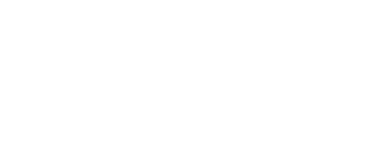
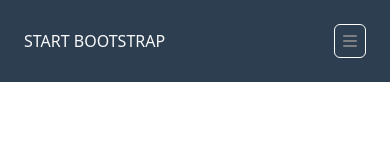
Before and after one commit to NicolaSoggiu/html-css-bootstrap-freelancer, a plain HTML site: page index.html in a window 390 px wide. Drawn offline with nearby package versions, Linux system fonts and the light colour scheme.

Commit message:
add mobile navbar

```diff
--- a/assets/style.css
+++ b/assets/style.css
@@ -0,0 +1,3 @@
+.br_color {
+    background-color: #2C3E50;
+}
--- a/index.html
+++ b/index.html
@@ -12,8 +12,27 @@
       crossorigin="anonymous"
     />
     <link rel="stylesheet" href="assets/style.css" />
+    <link
+      rel="stylesheet"
+      href="https://cdnjs.cloudflare.com/ajax/libs/font-awesome/6.4.0/css/all.min.css"
+      integrity="sha512-iecdLmaskl7CVkqkXNQ/ZH/XLlvWZOJyj7Yy7tcenmpD1ypASozpmT/E0iPtmFIB46ZmdtAc9eNBvH0H/ZpiBw=="
+      crossorigin="anonymous"
+      referrerpolicy="no-referrer"
+    />
   </head>
   <body>
+    <!-- navbar -->
+    <div class="container-xs br_color">
+      <div class="row-xs d-flex justify-content-between align-items-center p-4">
+        <col-6 class="text-light">START BOOTSTRAP</col-6>
+        <col-6
+          class="text-light border border-white p-1 px-2 rounded"
+          alt="100x100"
+          ><i class="fa-solid fa-bars" style="color: #7d7f82"></i
+        ></col-6>
+      </div>
+    </div>
+
     <script
       src="https://cdn.jsdelivr.net/npm/bootstrap@5.3.0-alpha2/dist/js/bootstrap.bundle.min.js"
       integrity="sha384-qKXV1j0HvMUeCBQ+QVp7JcfGl760yU08IQ+GpUo5hlbpg51QRiuqHAJz8+BrxE/N"
```
